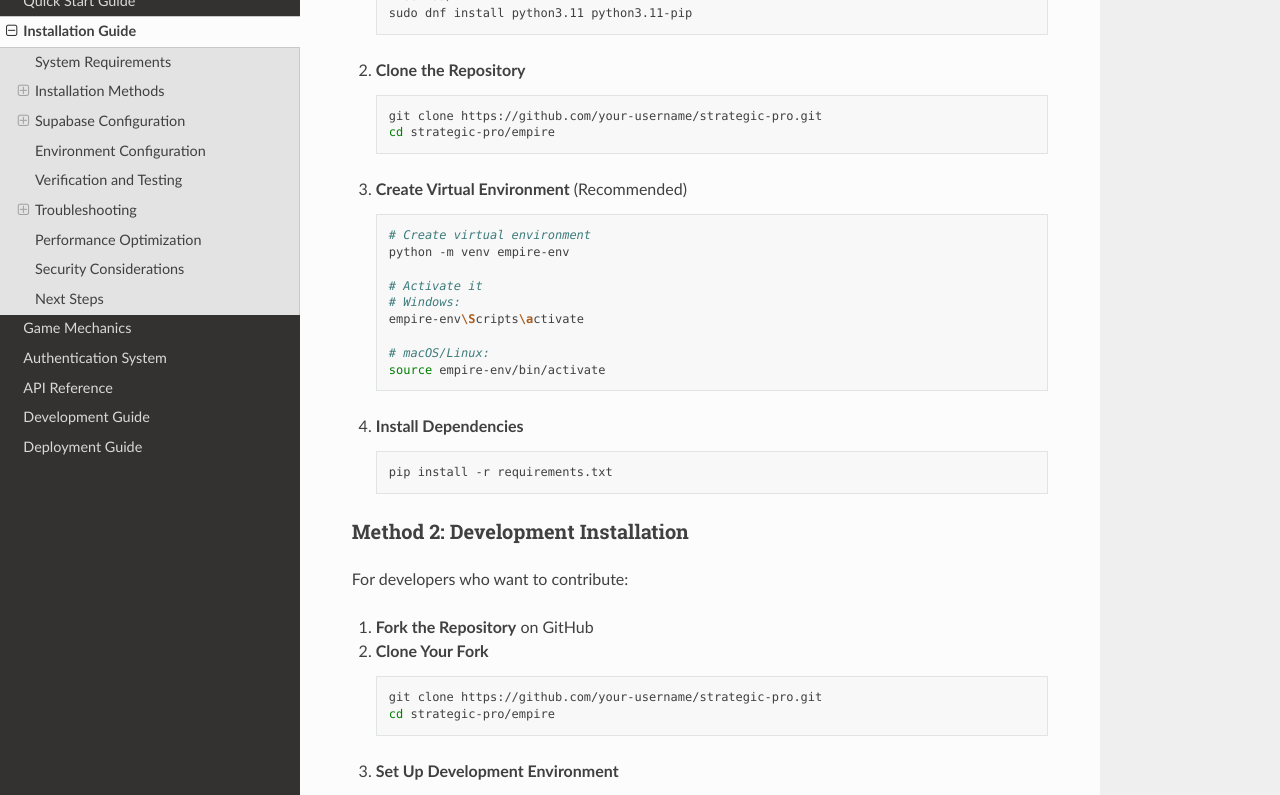
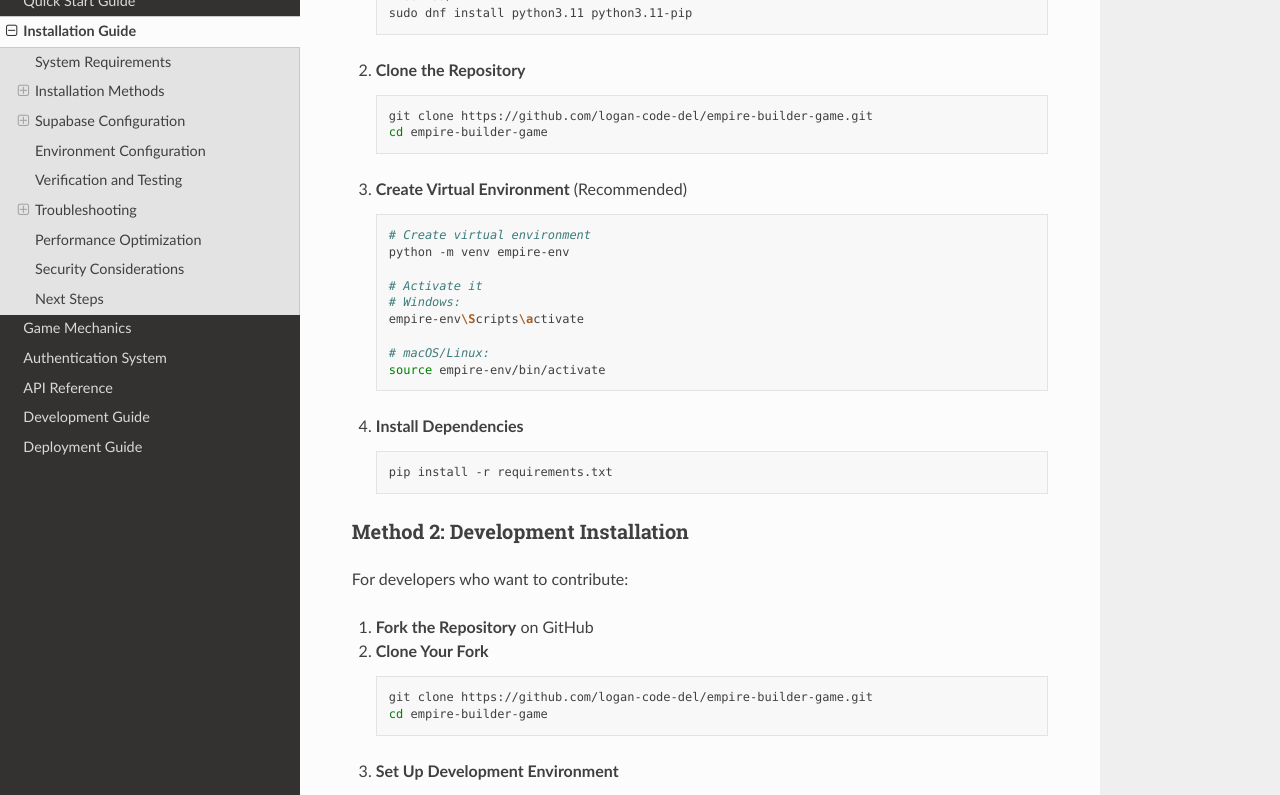
Before and after one commit to logan-code-del/empire-builder-game, a Sphinx documentation site: the page built from docs/installation.rst, in a window 1280 px wide and 1400 px high, scrolled down 734 px. Shown: the part 151-946 px from the top of the window. Built offline with Sphinx 7.4.7 and the Read the Docs theme 3.1.0, drawn with Linux system fonts in a browser that asks for light colours; some of the changed text lies outside the part shown.

Commit message:
Update documentation information

```diff
--- a/docs/authentication.rst
+++ b/docs/authentication.rst
@@ -74,7 +74,7 @@
        headers: {'Content-Type': 'application/json'},
        body: JSON.stringify({
            username: 'player123',
-           email: 'player@example.com',
+           email: 'player@empire-builder.com',
            password: 'securepassword',
            confirm_password: 'securepassword'
        })
--- a/docs/conf.py
+++ b/docs/conf.py
@@ -10,8 +10,8 @@
 
 # -- Project information -----------------------------------------------------
 project = 'Empire Builder'
-copyright = '2024, Empire Builder Team'
-author = 'Empire Builder Team'
+copyright = '2024, Logan'
+author = 'Logan'
 release = '1.0.0'
 version = '1.0.0'
 
--- a/docs/development.rst
+++ b/docs/development.rst
@@ -28,8 +28,8 @@
    .. code-block:: bash
 
       # Fork the repository on GitHub
-      git clone https://github.com/your-username/strategic-pro.git
-      cd strategic-pro/empire
+      git clone https://github.com/logan-code-del/empire-builder-game.git
+      cd empire-builder-game
 
 2. **Create Development Environment**
 
--- a/docs/installation.rst
+++ b/docs/installation.rst
@@ -57,8 +57,8 @@
 
    .. code-block:: bash
 
-      git clone https://github.com/your-username/strategic-pro.git
-      cd strategic-pro/empire
+      git clone https://github.com/logan-code-del/empire-builder-game.git
+      cd empire-builder-game
 
 3. **Create Virtual Environment** (Recommended)
 
@@ -91,8 +91,8 @@
 
    .. code-block:: bash
 
-      git clone https://github.com/your-username/strategic-pro.git
-      cd strategic-pro/empire
+      git clone https://github.com/logan-code-del/empire-builder-game.git
+      cd empire-builder-game
 
 3. **Set Up Development Environment**
 
--- a/docs/quickstart.rst
+++ b/docs/quickstart.rst
@@ -20,8 +20,8 @@
 
    .. code-block:: bash
 
-      git clone https://github.com/your-username/strategic-pro.git
-      cd strategic-pro/empire
+      git clone https://github.com/logan-code-del/empire-builder-game.git
+      cd empire-builder-game
 
 2. **Install Dependencies**
 
--- a/setup.py
+++ b/setup.py
@@ -9,7 +9,8 @@
     name="empire-builder",
     version="1.0.0",
     description="Empire Builder - Real-time multiplayer strategy game",
-    author="Empire Builder Team",
+    author="Doom",
+    author_email="development.doom.endnote612@passfwd.com",
     packages=find_packages(),
     install_requires=[
         "Flask>=2.2.5",
```
Also changed, not shown: other parts of docs/installation.rst (+1 -1 lines), docs/deployment.rst (+8 -8 lines).
